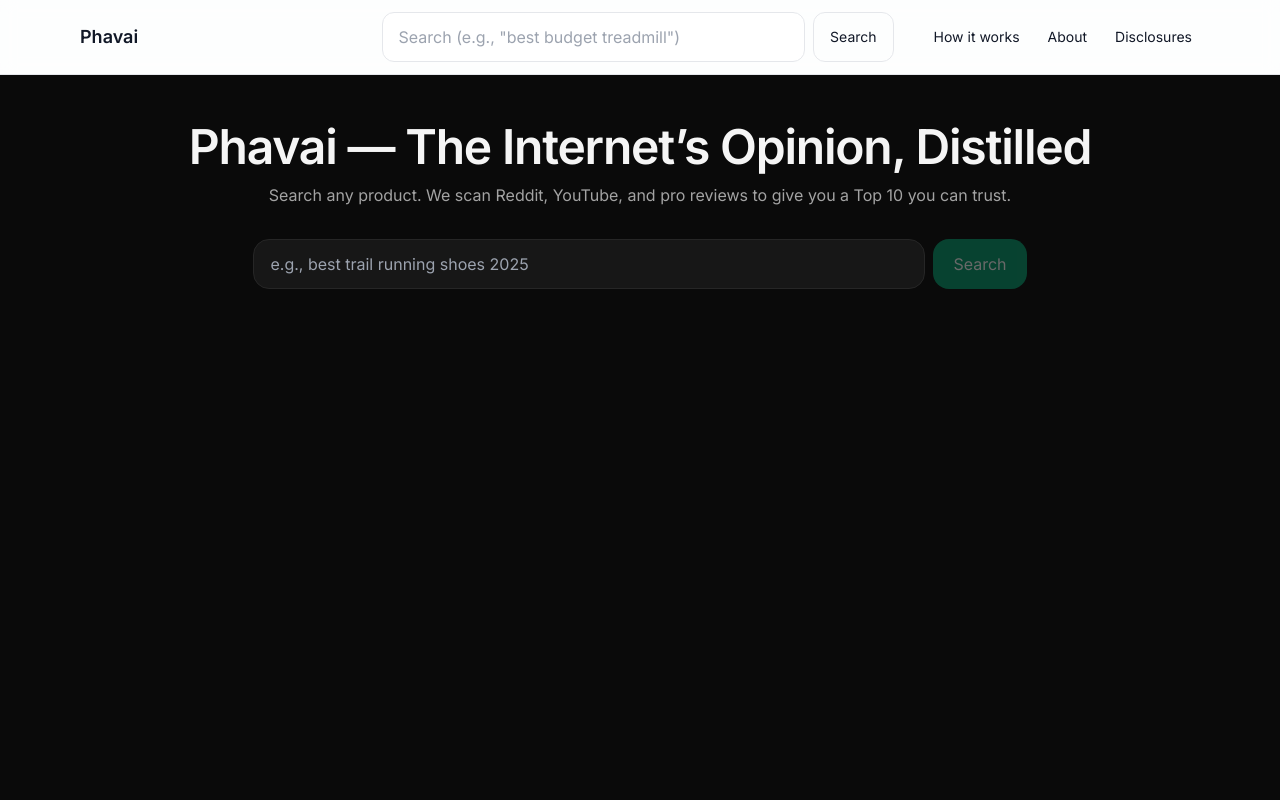
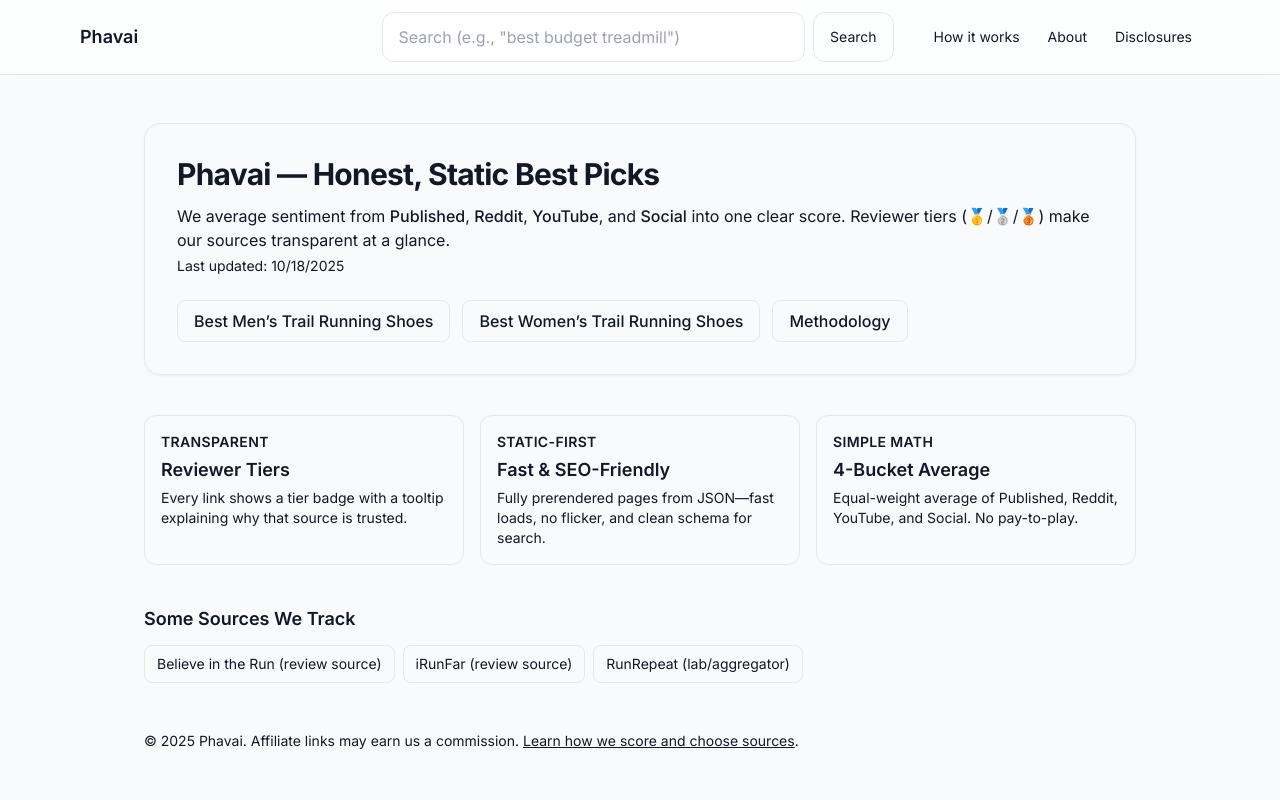
Before and after one commit to bencastleyardley/phavai, a Next.js app: page / in a window 1280 px wide. Shown: the top 800 px of the page. Built offline with nearby package versions, Linux system fonts and the light colour scheme.

Commit message:
fix: use <a> for external URLs to satisfy typedRoutes

```diff
--- a/app/page.tsx
+++ b/app/page.tsx
@@ -1,259 +1,111 @@
-// app/page.tsx
-"use client";
-
-import { useEffect, useState } from "react";
 import Link from "next/link";
 
-type BaseItem = {
-  id: string;
-  source: "reddit" | "youtube" | "web";
-  title: string;
-  url: string;
-  author?: string;
-  thumbnail?: string;
-  snippet?: string;
-  publishedAt?: string;
-  upvotes?: number;
-  views?: number;
-  score: number; // from /api/search
-};
+// Home (server component). Uses Link for INTERNAL routes only.
+// For EXTERNAL URLs we use <a>, which avoids typedRoutes type errors.
 
-type AnalyzedItem = BaseItem & {
-  product?: string;
-  pros?: string[];
-  cons?: string[];
-  verdict?: string;
-  bestPickScore?: number; // refined by /api/analyze
-};
+export default function Page() {
+  const updated = new Date().toLocaleDateString();
 
-export default function Home() {
-  const [q, setQ] = useState("");
-  const [loading, setLoading] = useState(false);
-  const [items, setItems] = useState<AnalyzedItem[]>([]);
-  const [meta, setMeta] = useState<{ query?: string; counts?: Record<string, number> } | null>(null);
-  const [error, setError] = useState<string | null>(null);
+  const internalPages = [
+    { href: "/best-mens-trail-running-shoes", label: "Best Men’s Trail Running Shoes" },
+    { href: "/best-womens-trail-running-shoes", label: "Best Women’s Trail Running Shoes" },
+    { href: "/methodology", label: "Methodology" }
+  ] as const;
 
-  const canSearch = q.trim().length > 1;
-
-  async function runSearch(term: string) {
-    setLoading(true);
-    setError(null);
-    try {
-      // 1) Fetch raw Top 10 from sources (Reddit/YouTube/Web)
-      const res = await fetch(`/api/search?q=${encodeURIComponent(term)}`);
-      if (!res.ok) throw new Error(`Search failed (${res.status})`);
-      const data = await res.json();
-
-      let top: AnalyzedItem[] = data.items || [];
-      setMeta({ query: data.query, counts: data.counts });
-
-      // 2) Enrich with OpenAI (pros/cons/verdict/refined score) if key is set on server
-      try {
-        const ares = await fetch("/api/analyze", {
-          method: "POST",
-          headers: { "Content-Type": "application/json" },
-          body: JSON.stringify({ items: top, query: data.query }),
-        });
-        if (ares.ok) {
-          const analyzed = await ares.json();
-          const enriched: AnalyzedItem[] = analyzed.items || top;
-          setItems(enriched);
-        } else {
-          // Fallback to raw items if analysis fails
-          setItems(top);
+  const externalResources = [
+    {
+      url: "https://believeintherun.com/",
+      label: "Believe in the Run (review source)"
+    },
+    {
+      url: "https://www.irunfar.com/",
+      label: "iRunFar (review source)"
+    },
+    {
+      url: "https://runrepeat.com/",
+      label: "RunRepeat (lab/aggregator)"
     }
-      } catch {
-        setItems(top);
-      }
-    } catch (e: any) {
-      console.error(e);
-      setError(e?.message || "Something went wrong.");
-      setItems([]);
-      setMeta(null);
-    } finally {
-      setLoading(false);
-    }
-  }
-
-  useEffect(() => {
-    // Hydrate from ?q= if present
-    const params = new URLSearchParams(window.location.search);
-    const pre = params.get("q");
-    if (pre) {
-      setQ(pre);
-      runSearch(pre);
-    }
-  }, []);
-
-  function onSubmit(e: React.FormEvent) {
-    e.preventDefault();
-    if (!canSearch) return;
-    const s = q.trim();
-    const u = new URL(window.location.href);
-    u.searchParams.set("q", s);
-    window.history.replaceState({}, "", u.toString());
-    runSearch(s);
-  }
+  ] as const;
 
   return (
-    <main className="min-h-screen bg-neutral-950 text-neutral-100">
-      <section className="max-w-6xl mx-auto px-4 py-12">
-        {/* Header */}
-        <header className="text-center mb-8">
-          <h1 className="text-3xl md:text-5xl font-semibold tracking-tight">
-            Phavai — The Internet’s Opinion, Distilled
-          </h1>
-          <p className="text-neutral-400 mt-3">
-            Search any product. We scan Reddit, YouTube, and pro reviews to give you a Top 10 you can trust.
+    <main className="mx-auto max-w-5xl px-4 py-12">
+      {/* Hero */}
+      <section className="rounded-2xl border p-8 shadow-sm">
+        <h1 className="text-3xl font-bold tracking-tight">Phavai — Honest, Static Best Picks</h1>
+        <p className="mt-3 text-muted-foreground">
+          We average sentiment from <span className="font-medium">Published</span>,{" "}
+          <span className="font-medium">Reddit</span>, <span className="font-medium">YouTube</span>, and{" "}
+          <span className="font-medium">Social</span> into one clear score. Reviewer tiers (🥇/🥈/🥉) make our
+          sources transparent at a glance.
         </p>
-        </header>
+        <p className="mt-1 text-sm text-muted-foreground">Last updated: {updated}</p>
 
-        {/* Search Bar */}
-        <form onSubmit={onSubmit} className="flex gap-2 justify-center">
-          <input
-            className="w-full max-w-2xl rounded-2xl bg-neutral-900 border border-neutral-800 px-4 py-3 outline-none focus:ring-2 focus:ring-emerald-500"
-            placeholder="e.g., best trail running shoes 2025"
-            value={q}
-            onChange={(e) => setQ(e.target.value)}
-          />
-          <button
-            disabled={!canSearch || loading}
-            className="rounded-2xl px-5 py-3 bg-emerald-600 hover:bg-emerald-500 disabled:opacity-40"
+        {/* Primary CTAs (internal) */}
+        <div className="mt-6 flex flex-wrap gap-3">
+          {internalPages.map((it) => (
+            <Link
+              key={it.href}
+              href={it.href}
+              className="inline-flex items-center rounded-lg border px-4 py-2 font-medium hover:bg-accent"
             >
-            {loading ? "Searching…" : "Search"}
-          </button>
-        </form>
+              {it.label}
+            </Link>
+          ))}
+        </div>
+      </section>
 
-        {/* Meta / Error */}
-        {meta?.query && (
-          <div className="mt-6 text-sm text-neutral-400 text-center">
-            Showing Top 10 for <span className="text-neutral-200">“{meta.query}”</span>
-            {meta.counts && (
-              <> · sources: reddit {meta.counts.reddit}, youtube {meta.counts.youtube}, web {meta.counts.web}</>
-            )}
+      {/* Why trust us */}
+      <section className="mt-10 grid gap-4 md:grid-cols-3">
+        <div className="rounded-xl border p-4">
+          <div className="text-sm font-semibold uppercase tracking-wide text-muted-foreground">Transparent</div>
+          <h2 className="mt-1 text-lg font-semibold">Reviewer Tiers</h2>
+          <p className="mt-1 text-sm text-muted-foreground">
+            Every link shows a tier badge with a tooltip explaining why that source is trusted.
+          </p>
         </div>
-        )}
-        {error && (
-          <div className="mt-6 text-center text-sm text-red-400">
-            {error}
+        <div className="rounded-xl border p-4">
+          <div className="text-sm font-semibold uppercase tracking-wide text-muted-foreground">Static-First</div>
+          <h2 className="mt-1 text-lg font-semibold">Fast & SEO-Friendly</h2>
+          <p className="mt-1 text-sm text-muted-foreground">
+            Fully prerendered pages from JSON—fast loads, no flicker, and clean schema for search.
+          </p>
         </div>
-        )}
+        <div className="rounded-xl border p-4">
+          <div className="text-sm font-semibold uppercase tracking-wide text-muted-foreground">Simple Math</div>
+          <h2 className="mt-1 text-lg font-semibold">4-Bucket Average</h2>
+          <p className="mt-1 text-sm text-muted-foreground">
+            Equal-weight average of Published, Reddit, YouTube, and Social. No pay-to-play.
+          </p>
+        </div>
+      </section>
 
-        {/* Results */}
-        <ul className="mt-10 grid grid-cols-1 md:grid-cols-2 gap-5">
-          {items.map((it, idx) => {
-            const finalScore = typeof it.bestPickScore === "number" ? it.bestPickScore : it.score;
-            const product = it.product || it.title;
-
-            return (
-              <li
-                key={it.id}
-                className="rounded-2xl border border-neutral-800 bg-neutral-900 p-4 hover:border-neutral-700 transition"
-              >
-                <div className="flex gap-4">
-                  {/* Thumbnail */}
-                  {it.thumbnail ? (
-                    // eslint-disable-next-line @next/next/no-img-element
-                    <img src={it.thumbnail} alt="" className="w-24 h-24 object-cover rounded-xl" />
-                  ) : (
-                    <div className="w-24 h-24 rounded-xl bg-neutral-800" />
-                  )}
-
-                  {/* Body */}
-                  <div className="flex-1 min-w-0">
-                    {/* Title + Score */}
-                    <div className="flex items-start justify-between gap-4">
-                      <h3 className="text-base font-medium leading-tight line-clamp-2">
-                        <span className="text-neutral-400 mr-2">#{idx + 1}</span>
-                        {product}
-                      </h3>
-                      <span
-                        title="BestPick score"
-                        className="shrink-0 rounded-xl px-2 py-1 text-xs bg-emerald-700/20 border border-emerald-700/40"
-                      >
-                        {finalScore}
-                      </span>
-                    </div>
-
-                    {/* Source + Meta */}
-                    <div className="mt-1 flex flex-wrap items-center gap-2 text-xs text-neutral-400">
-                      <span className="rounded-lg border border-neutral-700 px-2 py-[2px]">
-                        {it.source}
-                      </span>
-                      {it.author && <span>· {it.author}</span>}
-                      {it.views && <span>· {Intl.NumberFormat().format(it.views)} views</span>}
-                      {it.upvotes && <span>· {it.upvotes} upvotes</span>}
-                    </div>
-
-                    {/* Snippet */}
-                    {it.snippet && (
-                      <p className="mt-2 text-sm text-neutral-300 line-clamp-2">{it.snippet}</p>
-                    )}
-
-                    {/* Pros / Cons */}
-                    {(it.pros?.length || it.cons?.length) && (
-                      <div className="mt-3 grid grid-cols-1 sm:grid-cols-2 gap-3">
-                        {it.pros?.length ? (
-                          <div>
-                            <div className="text-xs uppercase tracking-wider text-emerald-400 mb-1">Pros</div>
-                            <ul className="text-sm text-neutral-200 list-disc pl-4 space-y-1">
-                              {it.pros.slice(0, 4).map((p, i) => (
-                                <li key={i}>{p}</li>
-                              ))}
-                            </ul>
-                          </div>
-                        ) : null}
-                        {it.cons?.length ? (
-                          <div>
-                            <div className="text-xs uppercase tracking-wider text-red-300 mb-1">Cons</div>
-                            <ul className="text-sm text-neutral-300 list-disc pl-4 space-y-1">
-                              {it.cons.slice(0, 3).map((c, i) => (
-                                <li key={i}>{c}</li>
-                              ))}
-                            </ul>
-                          </div>
-                        ) : null}
-                      </div>
-                    )}
-
-                    {/* Verdict */}
-                    {it.verdict && (
-                      <p className="mt-3 text-sm text-neutral-200 italic">
-                        “{it.verdict}”
-                      </p>
-                    )}
-
-                    {/* Actions */}
+      {/* Example external resources (ALWAYS use <a> for external) */}
+      <section className="mt-10">
+        <h3 className="text-lg font-semibold">Some Sources We Track</h3>
         <div className="mt-3 flex flex-wrap gap-2">
-                      <Link
+          {externalResources.map((it) => (
+            <a
+              key={it.url}
               href={it.url}
               target="_blank"
-                        className="text-sm rounded-lg px-3 py-2 bg-neutral-800 hover:bg-neutral-700"
+              rel="nofollow noopener"
+              className="text-sm rounded-lg px-3 py-2 border hover:bg-accent"
+              aria-label={`Open ${it.label} in a new tab`}
             >
-                        Open source
+              {it.label}
+            </a>
+          ))}
+        </div>
+      </section>
+
+      {/* Footer */}
+      <footer className="mt-12 text-sm text-muted-foreground">
+        © {new Date().getFullYear()} Phavai. Affiliate links may earn us a commission.{" "}
+        <Link href="/methodology" className="underline hover:no-underline">
+          Learn how we score and choose sources
         </Link>
-                      <Link
-                        href={it.url}
-                        target="_blank"
-                        className="text-sm rounded-lg px-3 py-2 border border-emerald-700/50 hover:bg-emerald-700/10"
-                      >
-                        Buy / Learn more
-                      </Link>
-                    </div>
-                  </div>
-                </div>
-              </li>
-            );
-          })}
-        </ul>
-
-        {/* Empty state */}
-        {!loading && items.length === 0 && meta?.query && (
-          <div className="text-center text-neutral-400 mt-10">
-            No results yet. Try another query (brand + model) or add API keys for richer sources.
-          </div>
-        )}
-      </section>
+        .
+      </footer>
     </main>
   );
 }
```
Lines whose indentation alone changed are shown as unchanged.
